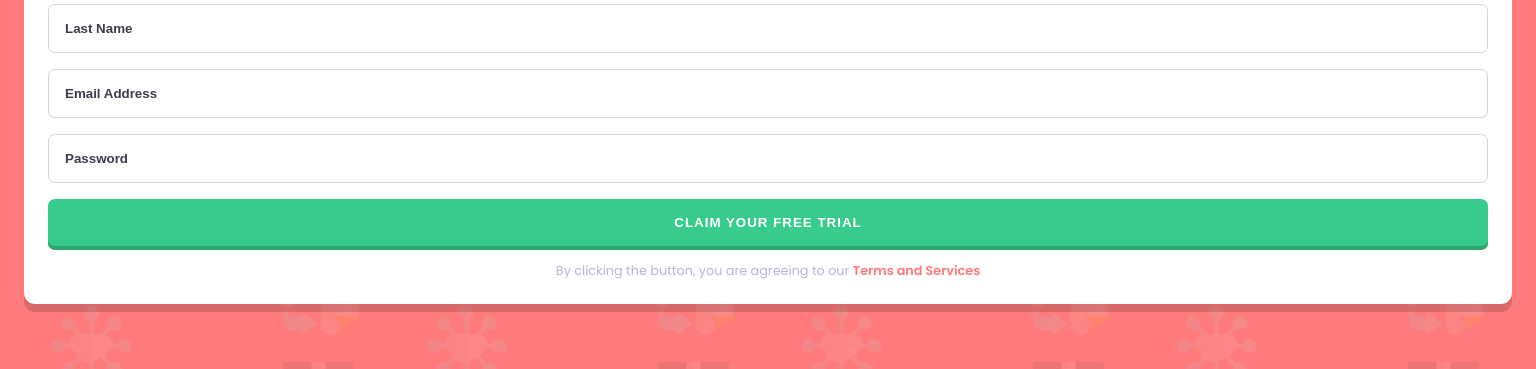
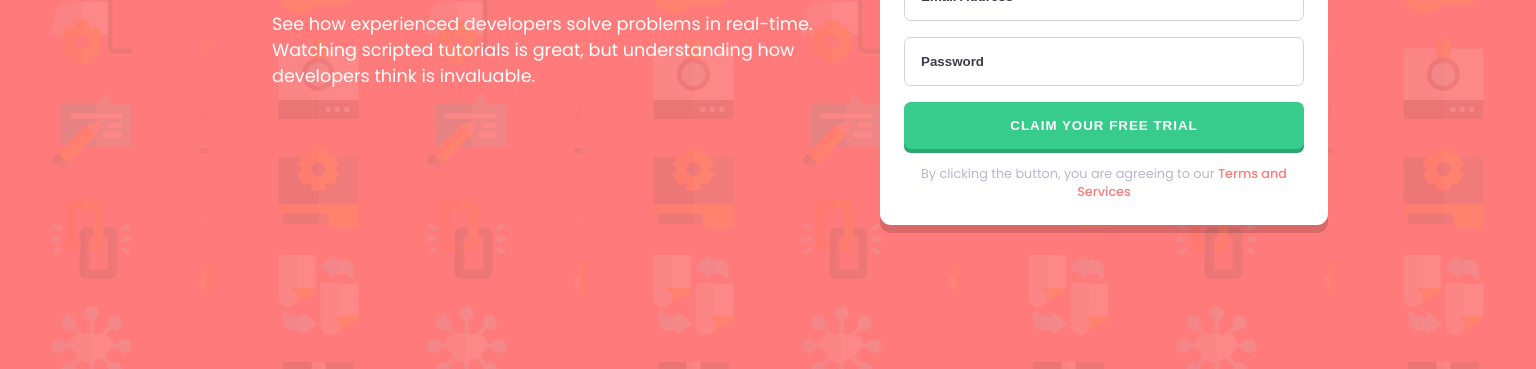
Before and after one commit to brunobwn/intro-component-with-signup-form, a plain HTML site: page index.html in a window 1536 px wide. Shown: the part 431-800 px from the top of the page. Drawn offline with Linux system fonts and the light colour scheme.

Commit message:
add media query to desktop version

```diff
--- a/index.html
+++ b/index.html
@@ -21,7 +21,7 @@
           invaluable.
         </p>
       </section>
-      <section>
+      <section class="wrapper">
         <button class="trial-btn">
           <b>Try it free 7 days</b> then $20/mo. thereafter
         </button>
--- a/style.css
+++ b/style.css
@@ -13,6 +13,7 @@
 * {
   margin: 0;
   padding: 0;
+  border: 0;
   box-sizing: border-box;
 }
 
@@ -31,11 +32,12 @@ body {
 }
 
 main {
-  max-width: 100%;
+  max-width: 40rem;
   min-height: calc(100vh - 3em);
   display: flex;
   flex-direction: column;
   justify-content: center;
+  margin: 0 auto;
 }
 
 section.landing-text {
@@ -48,7 +50,7 @@ section.landing-text {
 }
 
 .landing-text h1 {
-  font-size: clamp(2em, 5vw, 4em);
+  font-size: clamp(2em, 5vw, 3.5em);
 }
 
 .trial-btn {
@@ -105,10 +107,6 @@ input.inputs::placeholder {
   background: url("./images/icon-error.svg") no-repeat 95%;
 }
 
-fieldset {
-  border: 0;
-}
-
 .register-btn-submit {
   border: 0;
   background-color: var(--green);
@@ -157,12 +155,47 @@ fieldset {
 
 a:is(:active, :link, :visited) {
   text-decoration: none;
-  font-weight: 600;
+  font-weight: 500;
 }
+
 .attribution {
   font-size: 11px;
   text-align: center;
 }
+
 .attribution a {
   color: hsl(228, 45%, 44%);
 }
+
+@media screen and (min-width: 1440px) {
+  body {
+    display: grid;
+    place-items: center;
+    /* padding: clamp(5em, 10vw, 20em); */
+  }
+
+  main {
+    max-width: 70rem;
+    min-height: 100%;
+    display: grid;
+    grid-template-columns: 1.2fr 0.8fr;
+    margin: 0 auto;
+  }
+
+  .wrapper {
+    display: flex;
+    flex-direction: column;
+  }
+  .landing-text {
+    padding: 4em;
+    text-align: left !important;
+  }
+  .landing-text p {
+    font-size: 1.1em;
+  }
+
+  .landing-text,
+  .wrapper {
+    justify-content: center;
+  }
+}
```
